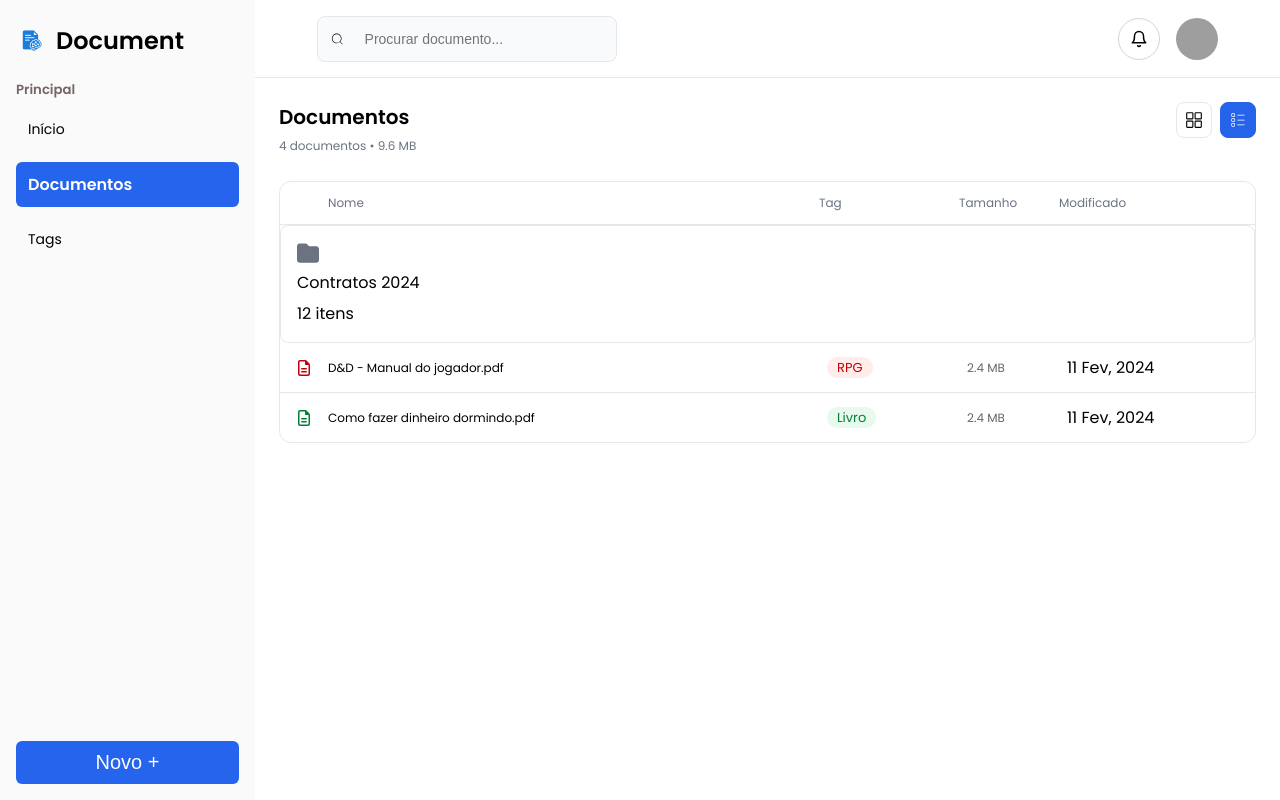
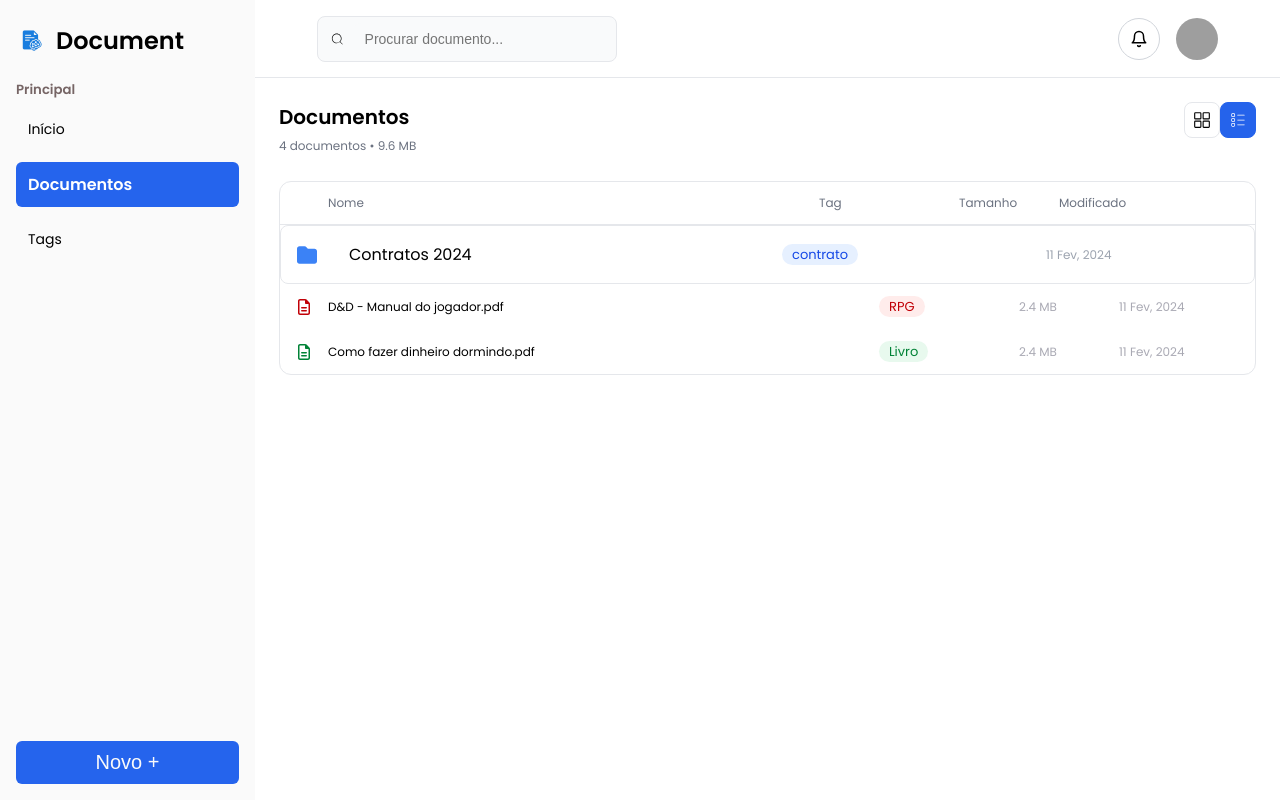
Before and after one commit to GustavoEmanuelGM/-document-rag-chat-front, a React (Vite) app: page /documentos in a window 1280 px wide. Built offline with nearby package versions, Linux system fonts and the light colour scheme; grey boxes are pictures that could not be loaded.

Commit message:
updt cards styles

```diff
--- a/src/components/FolderCard.jsx
+++ b/src/components/FolderCard.jsx
@@ -1,19 +1,33 @@
 import CardBase from "../components/Cards/CardBase";
 import styles from "./FolderCard.module.css";
+import Tags from "../pages/Tags";
 import { FaFolder } from "react-icons/fa6";
 
- function FolderCard({ name, items }) {
+function FolderCard({ name, items, tag, size, listView }) {
   return (
     <CardBase>
-       <div className={styles.container}>
+      <div className={`${styles.row} ${listView ? styles.list : styles.grid}`}>
         <FaFolder className={styles.icon} />
 
-        <p className={styles.name}>{name}</p>
+        <span className={styles.name}>{name}</span>
 
-        <span className={styles.size}>{items} itens</span>
+        {listView && (
+          <>
+            <Tags label={tag} type={tag.toLowerCase()} />
+
+            <span className={styles.size}>{size}</span>
+
+            <span className={styles.date}>11 Fev, 2024</span>
+
+          </>
+        )}
+
+        {!listView && (
+          <span className={styles.items}>{items} itens</span>
+        )}
       </div>
     </CardBase>
   );
 }
 
-export default FolderCard
+export default FolderCard;
--- a/src/components/FolderCard.module.css
+++ b/src/components/FolderCard.module.css
@@ -1,19 +1,40 @@
-.container {
+.row {
+  display: grid;
+  align-items: center;
+}
+
+.list {
+  grid-template-columns: 40px 1fr 120px 120px 140px 40px;
+  gap: 12px;
+}
+
+.grid {
   display: flex;
   flex-direction: column;
-  gap: 6px;
+  gap: 8px;
 }
 
 .icon {
-  font-size: 22px;
-  color: #6b7280;
+  font-size: 20px;
+  color: #3b82f6;
 }
 
 .name {
   font-weight: 500;
 }
 
-.items {
-  font-size: 13px;
+.tag {
+  font-size: 0.75rem;
   color: #6b7280;
 }
+
+.size,
+.date {
+  font-size: 0.75rem;
+  color: #9ca3af;
+}
+
+.items {
+  font-size: 0.75rem;
+  color: #6b7280;
+}
--- a/src/components/UploadCard.jsx
+++ b/src/components/UploadCard.jsx
@@ -7,6 +7,9 @@ function UploadCard({ name, tag, size, listView }) {
   // ===== MODO LISTA =====
   if (listView) {
     return (
+      <div className={styles.uploadWrapper}>
+
+
         <div className={styles.listCard}>
           <FaRegFileLines
             className={`${styles.icon} ${styles[tag.toLowerCase()]} ${styles.listIcon}`}
@@ -20,6 +23,7 @@ function UploadCard({ name, tag, size, listView }) {
 
           <span className={styles.date}>11 Fev, 2024</span>
 
+        </div>
       </div>
     );
   }
--- a/src/components/UploadCard.module.css
+++ b/src/components/UploadCard.module.css
@@ -21,20 +21,19 @@
 }
 
 
-
 .listCard {
   display: grid;
-  grid-template-columns:
-  32px
-  1fr
-  140px
-  100px
-  140px
-  32px;
+  grid-template-columns: 32px 1fr 140px 100px 120px;
+  align-items: center;
 
-  align-items: center;
   padding: 12px 16px;
-  border-bottom: 1px solid #e5e7eb;
+  border-radius: 8px;
+  cursor: pointer;
+}
+
+
+.listCard:hover {
+  background-color: #f8fafc;
 }
 
 .listCard:last-child {
@@ -53,10 +52,12 @@
   font-weight: 500;
 }
 
-.size {
+.size,
+.date {
   font-size: 12px;
   opacity: 0.6;
   white-space: nowrap;
+  color: #717182
 }
 
 /* Cores por tipo */
--- a/src/mocks/documentsMock.js
+++ b/src/mocks/documentsMock.js
@@ -3,7 +3,11 @@ export const documentsMock = [
     id: 1,
     type: "folder",
     name: "Contratos 2024",
-    items: 12
+    tag:"contrato",
+    item:"10",
+    size: "2.4 MB",
+    date: "11 Fev, 2024",
+
   },
   {
     id: 2,
--- a/src/pages/Documentos/Documentos.module.css
+++ b/src/pages/Documentos/Documentos.module.css
@@ -27,7 +27,7 @@
 /* ===== BOTÕES GRID / LIST ===== */
 .actions {
   display: flex;
-  gap: 8px;
+
 }
 
 .toggleBtn {
@@ -55,6 +55,7 @@
   border-color: #2563eb;
   color: #fff;
 }
+
 
 /* ===== GRID ===== */
 .grid {
--- a/src/pages/Documentos/index.jsx
+++ b/src/pages/Documentos/index.jsx
@@ -54,7 +54,8 @@ function Documents() {
               <FolderCard
                 key={item.id}
                 name={item.name}
-                items={item.items}
+                tag={item.tag}
+                items={item.item}
                 listView={viewMode === "list"}
               />
             );
--- a/src/pages/Home/Home.module.css
+++ b/src/pages/Home/Home.module.css
@@ -17,23 +17,38 @@
   flex: 1;
 }
 
-.toggleBtn {
-  height: 32px;
-  width: 32px;
-  border: 1px solid #ddd;
-  border-radius: 6px;
-  cursor: pointer;
-  background: white;
-  transition: 0.2s;
-}
-.toggleBtn svg {
-  font-size: 16px;
-}
-.active {
-  background: #1447e6;
-  color: white;
+
+
+
+.actions {
+  gap: 4px;
 }
 
+.toggleBtn {
+
+  width: 36px;
+  height: 36px;
+  border-radius: 8px;
+  border: 1px solid #e5e7eb;
+  background: #fff;
+  align-items: center;
+  justify-content: center;
+  cursor: pointer;
+}
+
+.toggleBtn svg {
+  font-size: 18px;
+}
+
+.toggleBtn:hover {
+  background: #f9fafb;
+}
+
+.active {
+  background: #2563eb;
+  border-color: #2563eb;
+  color: #fff;
+}
 
 .grid {
   display: grid;
```
Lines whose indentation alone changed are shown as unchanged.
